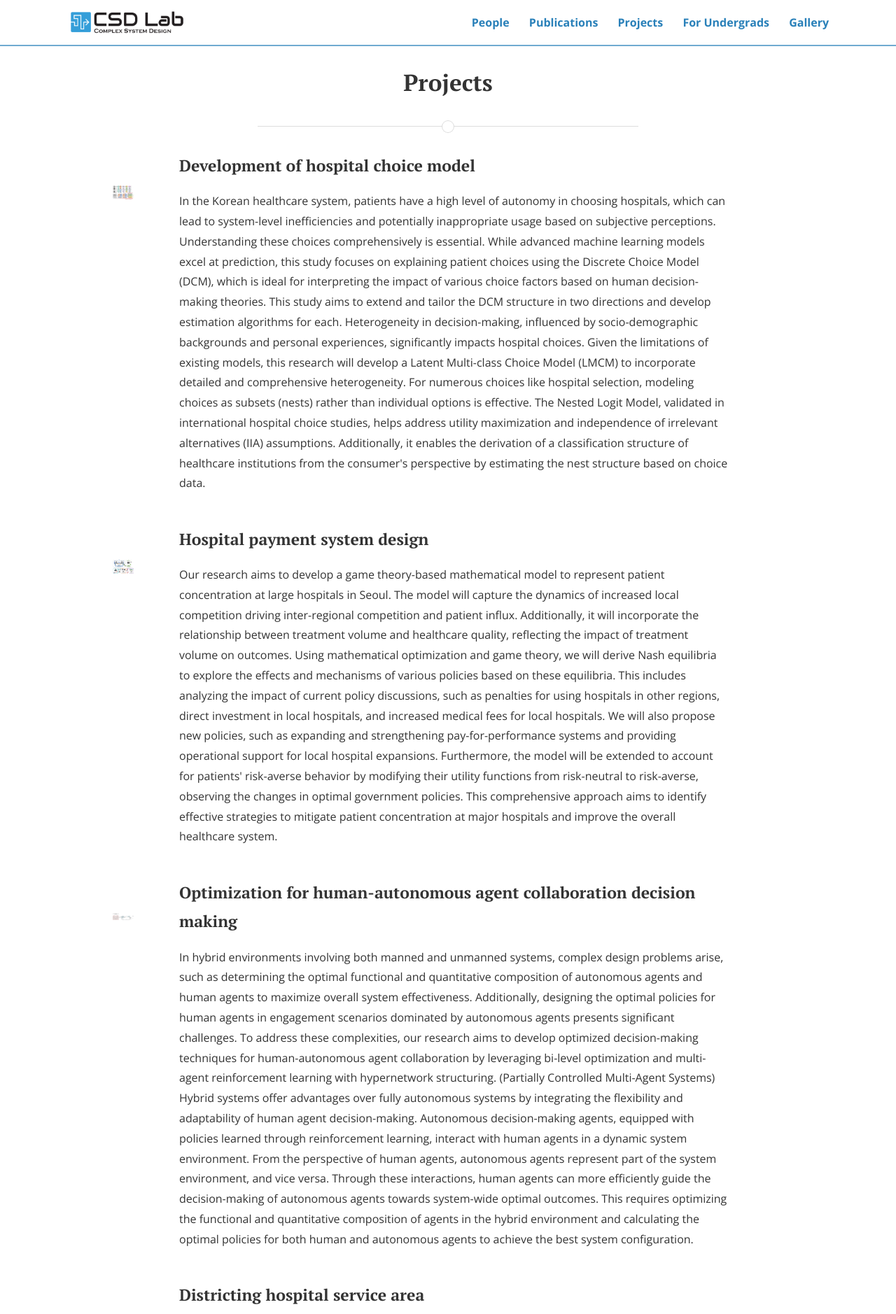
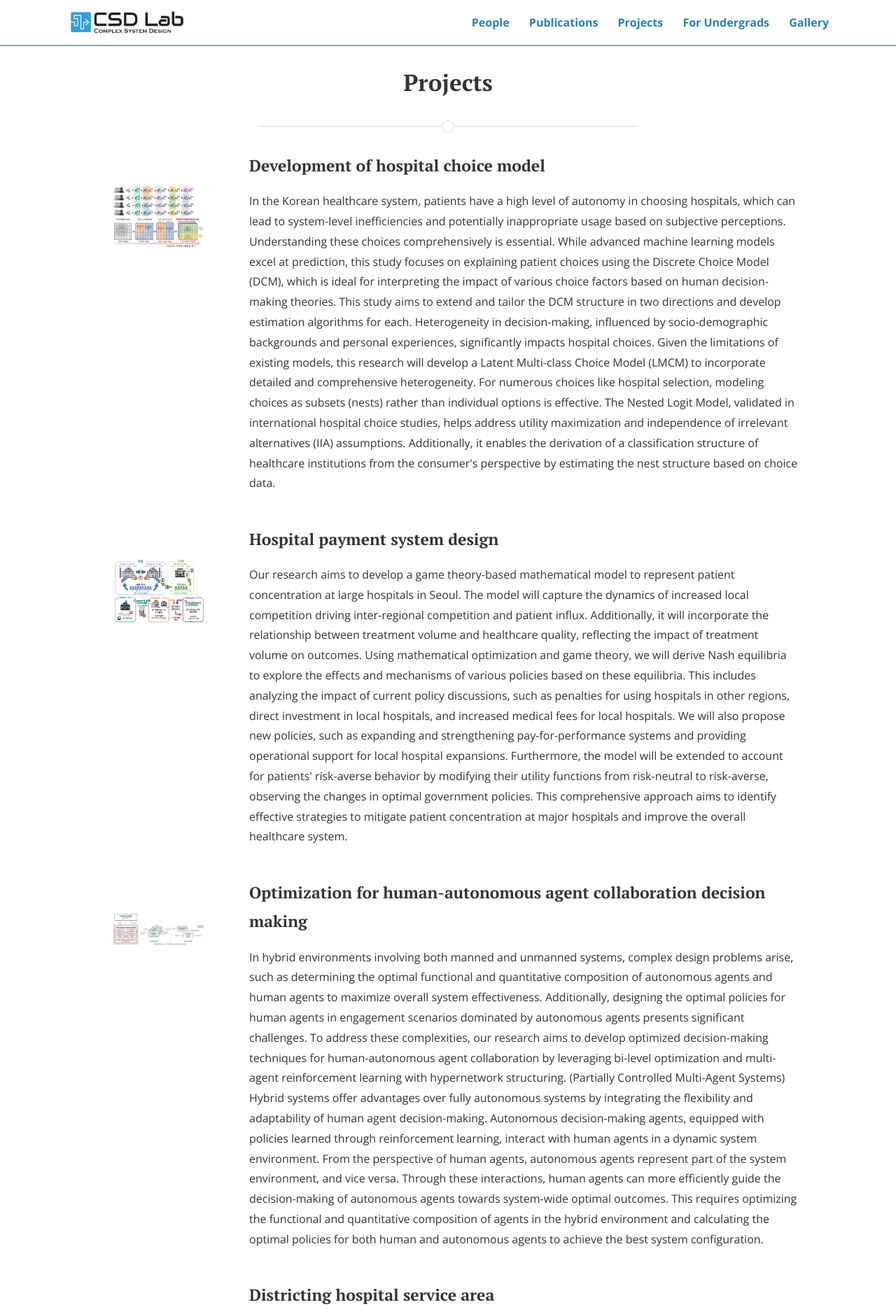
Before and after one commit to CSDlab-KAIST/csdlab-kaist.github.io, a Jekyll site: the page built from projects.html, in a window 1280 px wide. Shown: the top 1878 px of the page at 70% size. Built offline with Jekyll 4.4.1, drawn with Linux system fonts in a browser that asks for light colours; nearby versions of some CDN libraries.

Commit message:
Update main.scss

```diff
--- a/css/main.scss
+++ b/css/main.scss
@@ -42,7 +42,15 @@ h3 {
 .project-img-wrap {
   float: left;
   margin: 50px 50px 50px 50px;
+  width: 100%
 }
+
+.project-img-wrap img{
+  width: 100%; /* 이미지를 래퍼 요소에 맞추기 */
+  max-width: 600px; /* 최대 너비를 설정하여 너무 커지는 것을 방지 */
+  height: auto; /* 이미지 비율 유지 */
+  display: block; /* 이미지 중앙 정렬을 위해 블록 요소로 설정 */
+  margin: 0 auto; /* 이미지 중앙 정렬 */}
 
 .gallery-img-wrap {
   float: center;
```
